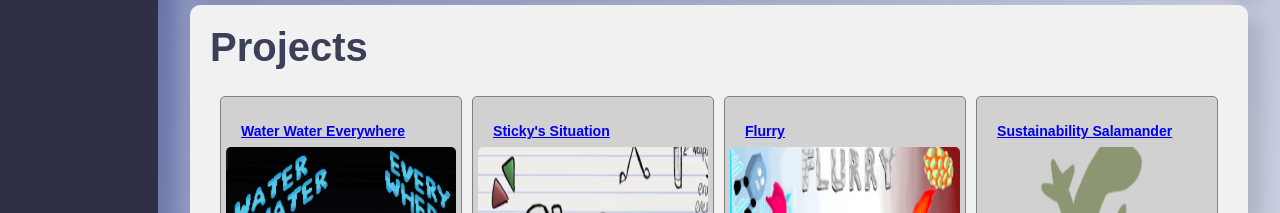
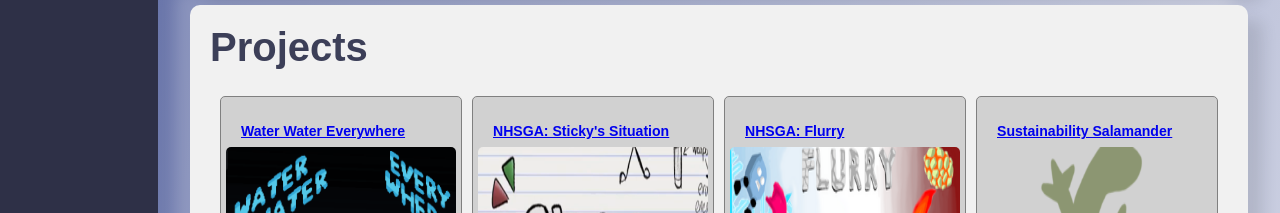
Before and after one commit to Tysty/TylerChinPortfolio, a website: page index.html in a window 1280 px wide. Shown: the part 920-1133 px from the top of the page. Drawn offline with Linux system fonts and the light colour scheme.

Commit message:
added nhsga to portfolio

```diff
--- a/index.html
+++ b/index.html
@@ -52,12 +52,12 @@
                             <p class="ProjectDesc">The player must fight their way to an escape the island while making sure to not die of thirst.</p>
                         </td>
                         <td class="ProjectBox">
-                            <h2 class="ProjectTitle"><a href="https://gameboyfunny.itch.io/stickys-situation">Sticky's Situation</a></h2>
+                            <h2 class="ProjectTitle"><a href="https://gameboyfunny.itch.io/stickys-situation">NHSGA: Sticky's Situation</a></h2>
                             <img class="projectimg" src="ProjectImages/stickysituationicon.png" alt="">
                             <p class="ProjectDesc">Travel through a note book with the active ragdoll, Sticky!</p>
                         </td>
                         <td class="ProjectBox">
-                            <h2 class="ProjectTitle"><a href="https://gameboyfunny.itch.io/flurry">Flurry</a></h2>
+                            <h2 class="ProjectTitle"><a href="https://gameboyfunny.itch.io/flurry">NHSGA: Flurry</a></h2>
                             <img class="projectimg" src="ProjectImages/flurryicon.png" alt="">
                             <p class="ProjectDesc">Qbert remake where you play as a snowman in a volcano.</p>
                         </td>
```
